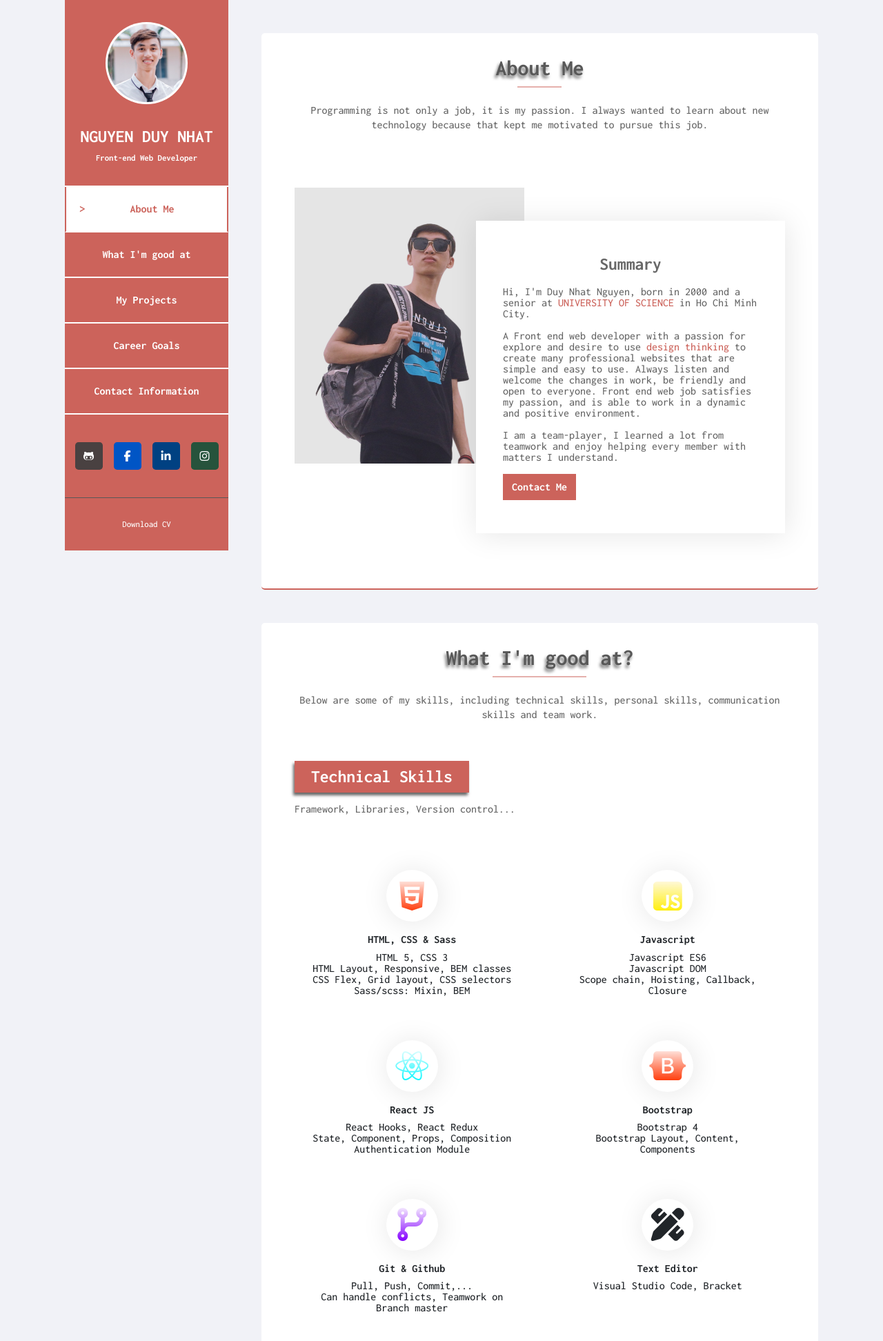
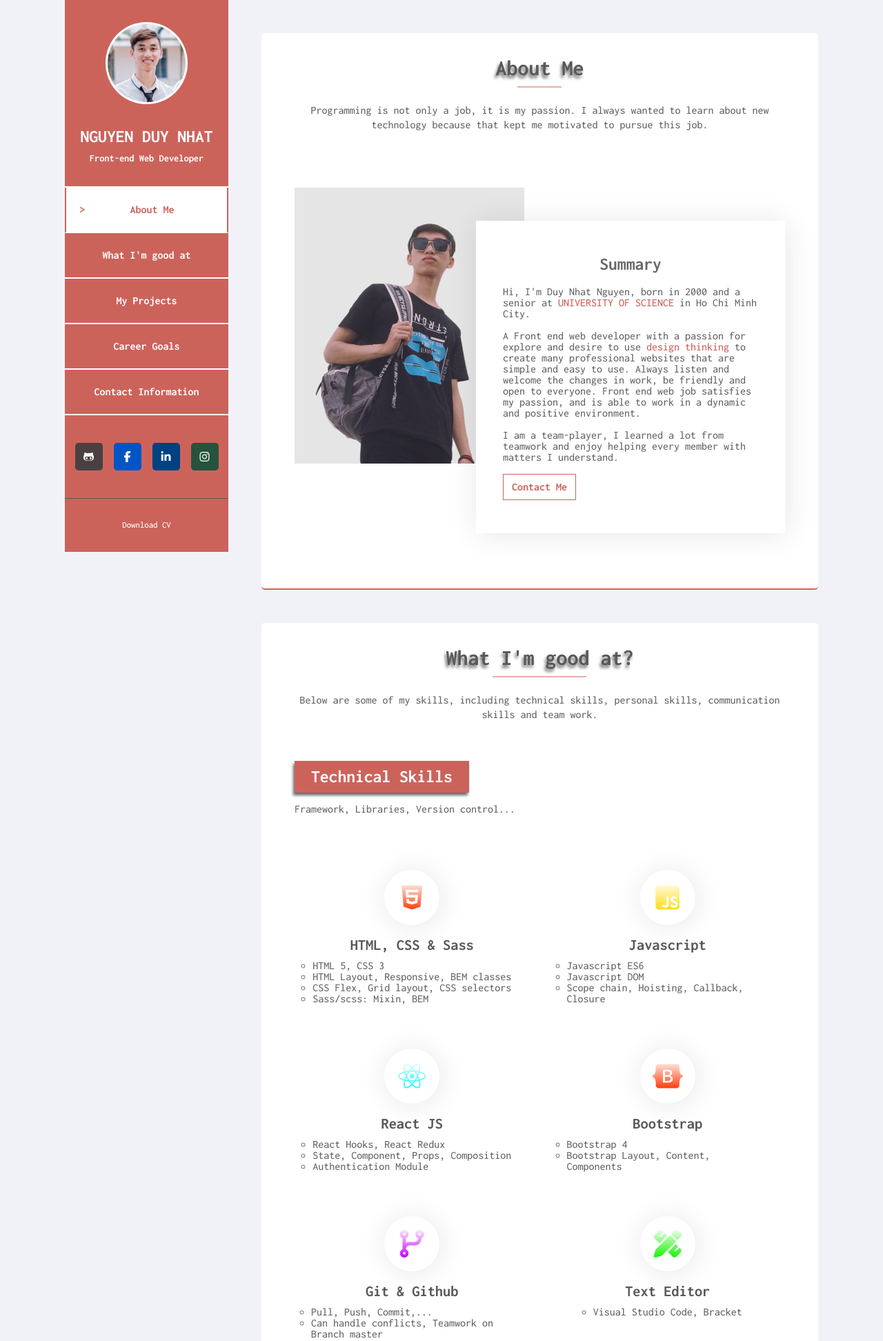
Before and after one commit to duynhat369/portfolio, a PHP site: page / in a window 1280 px wide. Shown: the top 1944 px of the page at 69% size. Run offline with PHP 8.4, Linux system fonts and the light colour scheme; some libraries are stand-ins or nearby versions.

Commit message:
public items

```diff
--- a/public/css/style.css
+++ b/public/css/style.css
@@ -196,7 +196,7 @@ h3 {
 }
 
 h5 {
-  font-size: 1.2;
+  font-size: 1.4rem;
 }
 
 small {
@@ -229,16 +229,16 @@ small {
 }
 
 .fill-btn {
+  background-color: white;
+  color: #cc635b;
+  font-weight: 700;
+  border-radius: 0;
+  transition: 0.5s ease;
+  border: 1px solid #cc635b;
+}
+.fill-btn:hover {
   background-color: #cc635b;
   color: white;
-  transition: 0.5s ease;
-  font-weight: 700;
-  border-radius: 0;
-}
-.fill-btn:hover {
-  background-color: white;
-  color: #cc635b;
-  border: 1px solid #cc635b;
 }
 
 .bold-text,
@@ -364,7 +364,7 @@ section {
   text-align: center;
 }
 .navigator-author-position {
-  font-size: 0.8rem;
+  font-size: 0.9rem;
 }
 .navigator-items {
   width: 100%;
@@ -524,56 +524,71 @@ section {
   flex-wrap: wrap;
   background-color: white;
   box-shadow: 2px 2px 40px rgba(0, 0, 0, 0.1);
-  width: 75px;
-  height: 75px;
+  width: 80px;
+  height: 80px;
   border-radius: 50%;
 }
 .skills .skill-content-icon i {
-  font-size: 3rem;
+  font-size: 2.5rem;
 }
-.skills .skill-content-heading {
+.skills .skill-content-text-heading {
   color: #585858;
 }
-.skills .skill-content-des {
+.skills .skill-content-text-des {
+  width: 100%;
   color: #686868;
 }
-.skills .skill-content .html5-icon i {
+.skills .skill-content-text-des .list-skill {
+  list-style-type: circle;
+  text-align: left;
+}
+.skills .html5-icon i {
   background: -webkit-linear-gradient(rgba(255, 51, 0, 0.1), #ff3300);
   -webkit-background-clip: text;
   -webkit-text-fill-color: transparent;
 }
-.skills .skill-content .javascript i {
-  background: -webkit-linear-gradient(rgba(255, 196, 0, 0.1), #ffee00);
+.skills .javascript i {
+  background: -webkit-linear-gradient(rgba(255, 218, 9, 0.1), #ffda09);
   -webkit-background-clip: text;
   -webkit-text-fill-color: transparent;
 }
-.skills .skill-content .react i {
+.skills .react i {
   background: -webkit-linear-gradient(rgba(0, 247, 255, 0.1), #00f7ff);
   -webkit-background-clip: text;
   -webkit-text-fill-color: transparent;
 }
-.skills .skill-content .bootstrap4 i {
+.skills .bootstrap4 i {
   background: -webkit-linear-gradient(rgba(255, 51, 0, 0.1), #ff3300);
   -webkit-background-clip: text;
   -webkit-text-fill-color: transparent;
 }
-.skills .skill-content .github i {
-  background: -webkit-linear-gradient(rgba(132, 0, 255, 0.1), #8400ff);
+.skills .github i {
+  background: -webkit-linear-gradient(rgba(204, 0, 255, 0.1), #cc00ff);
   -webkit-background-clip: text;
   -webkit-text-fill-color: transparent;
 }
-.skills .skill-content .vscode i {
+.skills .text-editor i {
   background: -webkit-linear-gradient(rgba(20, 245, 0, 0.1), #14f500);
   -webkit-background-clip: text;
   -webkit-text-fill-color: transparent;
 }
-.skills .skill-content .foreign-language i {
+.skills .foreign-language i {
   background: -webkit-linear-gradient(rgba(0, 247, 255, 0.1), #00f7ff);
   -webkit-background-clip: text;
   -webkit-text-fill-color: transparent;
 }
-.skills .skill-content .teamwork i {
+.skills .teamwork i {
   background: -webkit-linear-gradient(rgba(255, 51, 0, 0.1), #ff3300);
+  -webkit-background-clip: text;
+  -webkit-text-fill-color: transparent;
+}
+.skills .design-thinking i {
+  background: -webkit-linear-gradient(rgba(255, 218, 9, 0.1), #ffda09);
+  -webkit-background-clip: text;
+  -webkit-text-fill-color: transparent;
+}
+.skills .sports i {
+  background: -webkit-linear-gradient(rgba(20, 245, 0, 0.1), #14f500);
   -webkit-background-clip: text;
   -webkit-text-fill-color: transparent;
 }
```
Also changed, not shown: 1 other file.
